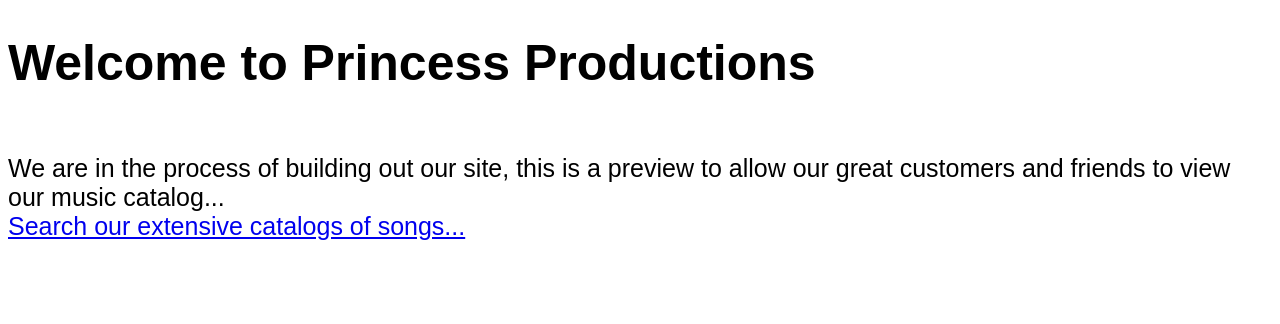
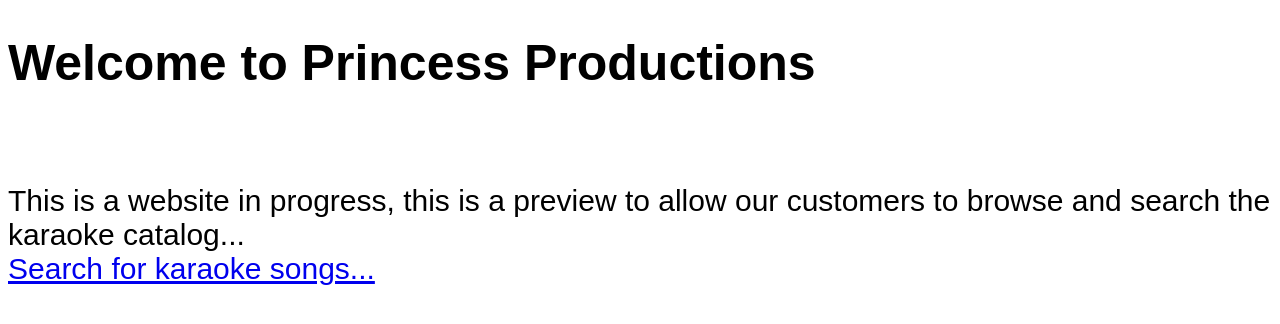
Before and after one commit to Bombdude/karaoke, a PHP site: page / in a window 1280 px wide. Shown: the top 324 px of the page. Run offline with PHP 8.4, Linux system fonts and the light colour scheme.

Commit message:
Update index.php

```diff
--- a/html/index.php
+++ b/html/index.php
@@ -6,9 +6,9 @@
 <body>
 
 <h1>Welcome to Princess Productions</h1><br>
-We are in the process of building out our site, this is a preview to allow our great customers and friends to view our music catalog...
+<p style="font-size:30px">This is a website in progress, this is a preview to allow our customers to browse and search the karaoke catalog...
 <br>
-<a href="songlist.php">Search our extensive catalogs of songs...</a>
+<a href="songlist.php">Search for karaoke songs...</a></p>
 
 <?php
 
```
